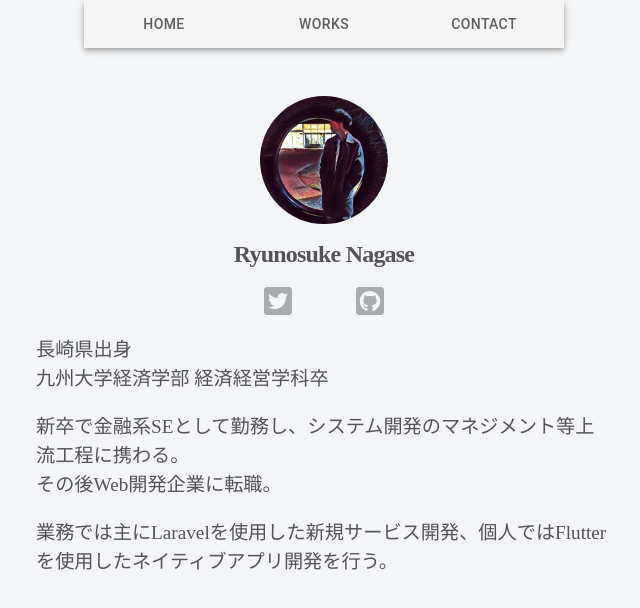
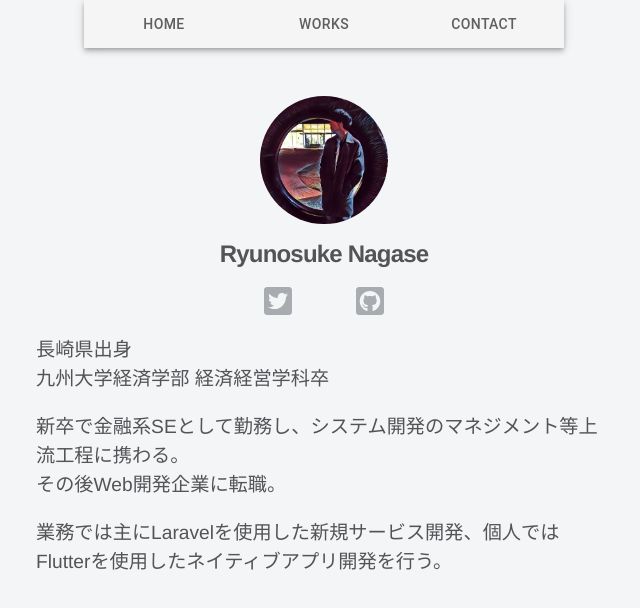
Before and after one commit to nosuke0926/my-portfolio, a Next.js app: page / in a window 1280 px wide. Shown: the top 608 px of the page, without its empty margins (316-956 px from the left). Built offline with nearby package versions, Linux system fonts and the light colour scheme.

Commit message:
フォント修正

```diff
--- a/styles/styles.scss
+++ b/styles/styles.scss
@@ -2,4 +2,6 @@
 body {
   background-color: #f4f5f7;
   color: rgb(83, 84, 87);
+  font-family: 'Helvetica Neue', Arial, 'Hiragino Kaku Gothic ProN',
+    'Hiragino Sans', Meiryo, sans-serif;
 }
```
